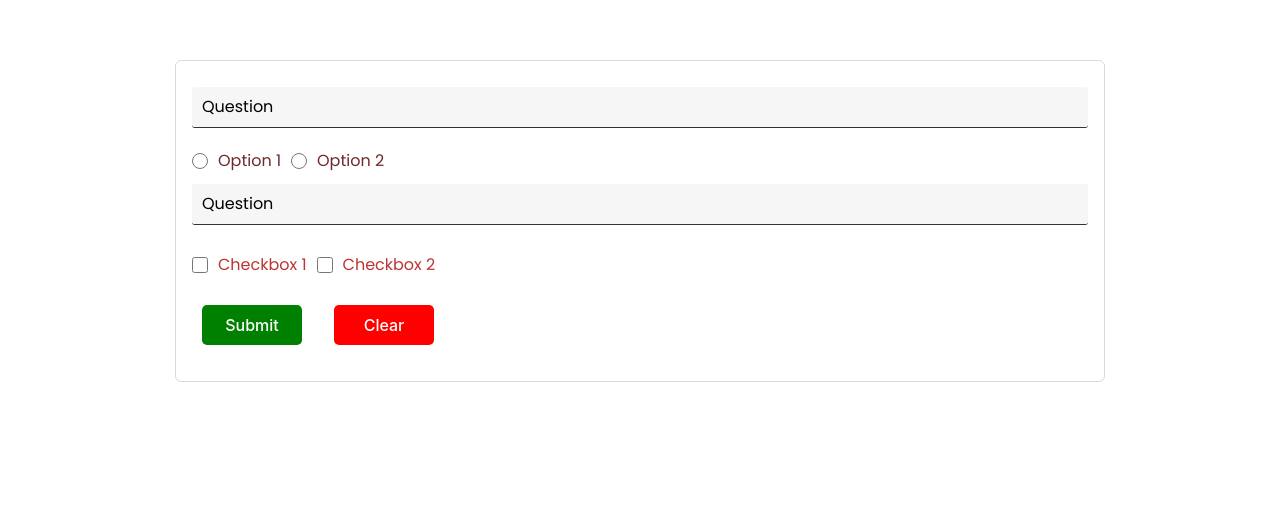
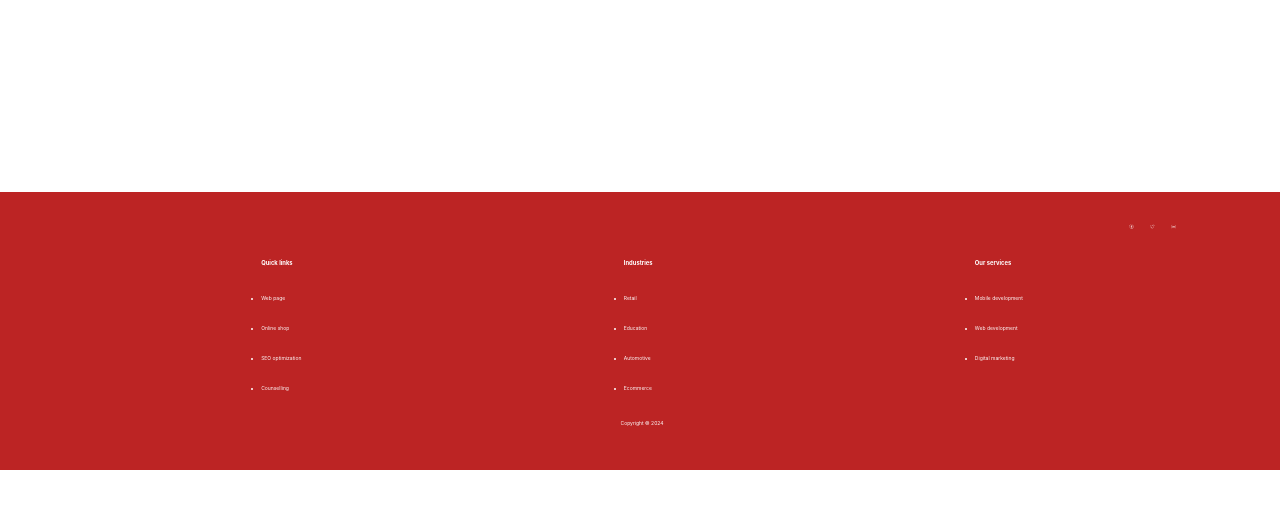
Before and after one commit to jshah3821/dynamic-form-for-project, a React (Vite) app: page / in a window 1280 px wide. Shown: the part 179-688 px from the top of the page. Built offline with nearby package versions, Linux system fonts and the light colour scheme.

Commit message:
footer preview code changes

```diff
--- a/src/App.jsx
+++ b/src/App.jsx
@@ -1,4 +1,5 @@
 import FormBuilder from "./components/Elements/FormBuilder";
+import PageBuilder from "./components/Elements/PageBuilder";
 import json from "./data.json";
 function App() {
   function removeQuotesFromKeys(obj) {
@@ -18,8 +19,8 @@ function App() {
   }
   return (
     <>
-      <FormBuilder jsonData={removeQuotesFromKeys(json)} />
-      {/* <PageBuilder jsonData={removeQuotesFromKeys(json)} /> */}
+      {/* <FormBuilder jsonData={removeQuotesFromKeys(json)} /> */}
+      <PageBuilder jsonData={removeQuotesFromKeys(json)} />
     </>
   );
 }
--- a/src/components/Elements/Footer/FooterElement.tsx
+++ b/src/components/Elements/Footer/FooterElement.tsx
@@ -10,6 +10,17 @@ const FooterElement = ({ footerDetails, socialDetails, style }) => {
       window.location.replace(url);
     }
   }
+
+  const footersItemTextStyle = {
+    color: style?.color,
+    fontSize: style?.fontSize,
+    fontStyle: style?.fontStyle,
+    fontFamily: style?.fontFamily,
+    fontWeight: style?.fontWeight,
+    textAlign: style?.textAlign,
+    textDecoration: style?.textDecoration,
+    textTransform: style?.textTransform,
+  };
   return (
     <footer
       className="footer flex justify-around left-align flex-column"
@@ -46,8 +57,9 @@ const FooterElement = ({ footerDetails, socialDetails, style }) => {
               {section?.links?.map((link, linkIndex) => (
                 <li
                   onClick={() => replaceRoute(link?.linkURL)}
-                  className="left-align font-13 pointer"
+                  className="pointer"
                   key={linkIndex}
+                  style={footersItemTextStyle}
                 >
                   {link?.linkName}
                 </li>
@@ -56,7 +68,9 @@ const FooterElement = ({ footerDetails, socialDetails, style }) => {
           </div>
         ))}
       </div>
-      <div className="center font-13">Copyright © 2024</div>
+      <div className="center" style={footersItemTextStyle}>
+        Copyright © 2024
+      </div>
     </footer>
   );
 };
--- a/src/data.json
+++ b/src/data.json
@@ -1,84 +1,27 @@
 [
   {
-        "selectionType": "surveyform",
-        "id": "wNoiFPwK2g6XTemvnRF9m",
-        "type": "surveyform",
-        "subType": "survey_radio",
-        "properties": {
-            "name": "survey_radio",
-            "question_style": {
-                "backgroundColor": "#f6f6f6",
-                "fontSize": "16px",
+    "selectionType": "page",
+    "type": "component",
+    "subType": "footer",
+    "title": "Footer",
+    "style": {
+      "backgroundColor": "#bc2424",
+      "color": "#FFFFFF",
+      "fontSize": "5px",
       "fontStyle": "",
       "fontFamily": "",
       "fontWeight": "",
       "textAlign": "",
       "textDecoration": "",
       "textTransform": "",
-                "color": "#000000",
-                "width": "",
-                "height": "",
-                "minWidth": "",
-                "minHeight": "",
-                "maxWidth": "",
-                "maxHeight": "",
-                "objectFit": "",
-                "overflow": "",
-                "marginTop": "",
-                "marginLeft": "",
-                "marginRight": "",
-                "marginBottom": "",
-                "paddingTop": "",
-                "paddingLeft": "",
-                "paddingRight": "",
-                "paddingBottom": "",
-                "isBorder": "",
-                "borderWidth": "1px",
-                "borderStyle": "solid",
-                "borderColor": "#dddddd",
-                "borderTopWidth": "1px",
-                "borderTopStyle": "solid",
-                "borderTopColor": "#dddddd",
-                "borderRightWidth": "1px",
-                "borderRightStyle": "solid",
-                "borderRightColor": "#dddddd",
-                "borderBottomWidth": "1px",
-                "borderBottomStyle": "solid",
-                "borderBottomColor": "#dddddd",
-                "borderLeftWidth": "1px",
-                "borderLeftStyle": "solid",
-                "borderLeftColor": "#dddddd",
-                "borderRadius": "0px",
-                "borderTopLeftRadius": "0px",
-                "borderTopRightRadius": "0px",
-                "borderBottomLeftRadius": "0px",
-                "borderBottomRightRadius": "0px"
-            },
-            "answer_style": {
-                "backgroundColor": "#ffffff",
-                "fontSize": "14px",
-                "fontStyle": "",
-                "fontFamily": "",
-                "fontWeight": "",
-                "textAlign": "",
-                "textDecoration": "",
-                "textTransform": "",
-                "color": "#702929",
       "height": "",
       "width": "",
+      "ratio": "",
       "minWidth": "",
       "minHeight": "",
       "maxWidth": "",
       "maxHeight": "",
       "overflow": "",
-                "marginTop": "",
-                "marginLeft": "",
-                "marginRight": "",
-                "marginBottom": "",
-                "paddingTop": "",
-                "paddingLeft": "",
-                "paddingRight": "",
-                "paddingBottom": "",
       "isBorder": "",
       "borderWidth": "",
       "borderStyle": "",
@@ -95,142 +38,67 @@
       "borderLeftWidth": "",
       "borderLeftStyle": "",
       "borderLeftColor": "",
-                "borderRadius": "0px",
-                "borderTopLeftRadius": "0px",
-                "borderTopRightRadius": "0px",
-                "borderBottomLeftRadius": "0px",
-                "borderBottomRightRadius": "0px"
+      "borderRadius": "",
+      "borderTopLeftRadius": "",
+      "borderTopRightRadius": "",
+      "borderBottomLeftRadius": "",
+      "borderBottomRightRadius": "",
+      "marginTop": "220px",
+      "paddingTop": "20px",
+      "paddingLeft": "100px"
     },
-            "optionDetails": [
+    "footer": {
+      "footerDetails": [
         {
-                    "label": "Option 1",
-                    "value": "Option 1"
+          "title": "Quick links",
+          "links": [
+            { "linkName": "Web page", "linkURL": "/web_page" },
+            { "linkName": "Online shop", "linkURL": "/online_shop" },
+            { "linkName": "SEO optimization", "linkURL": "/seo_optimization" },
+            { "linkName": "Counselling", "linkURL": "/counselling" }
+          ]
         },
         {
-                    "label": "Option 2",
-                    "value": "Option 2"
+          "title": "Industries",
+          "links": [
+            { "linkName": "Retail", "linkURL": "/retail" },
+            { "linkName": "Education", "linkURL": "/education" },
+            { "linkName": "Automotive", "linkURL": "/automotive" },
+            { "linkName": "Ecommerce", "linkURL": "/ecommerce" }
+          ]
+        },
+        {
+          "title": "Our services",
+          "links": [
+            {
+              "linkName": "Mobile development",
+              "linkURL": "/mobile_development"
+            },
+            { "linkName": "Web development", "linkURL": "/web_development" },
+            { "linkName": "Digital marketing", "linkURL": "/digital_marketing" }
+          ]
+        }
+      ],
+      "socialDetails": [
+        {
+          "name": "facebook",
+          "icon": "CiFacebook",
+          "url": "https://www.facebook.com/Brainvire"
+        },
+        {
+          "name": "twitter",
+          "icon": "CiTwitter",
+          "url": "https://www.linkedin.com/company/brainvire-infotech-inc"
+        },
+        {
+          "name": "linkedin",
+          "icon": "CiLinkedin",
+          "url": "https://twitter.com"
         }
       ]
     },
-        "formId": null,
-        "surveyFormId": null,
-        "isSelectedField": false
-    },
-    {
-        "selectionType": "surveyform",
-        "id": "kPUKwThPw1U38yz7lSu1N",
-        "type": "surveyform",
-        "subType": "survey_checkbox",
-        "properties": {
-            "name": "survey_checkbox",
-            "question_style": {
-                "backgroundColor": "#f6f6f6",
-                "fontSize": "16px",
-                "fontStyle": "",
-                "fontFamily": "",
-                "fontWeight": "",
-                "textAlign": "",
-                "textDecoration": "",
-                "textTransform": "",
-                "color": "#000000",
-                "width": "",
-                "height": "",
-                "minWidth": "",
-                "minHeight": "",
-                "maxWidth": "",
-                "maxHeight": "",
-                "objectFit": "",
-                "overflow": "",
-                "marginTop": "",
-                "marginLeft": "",
-                "marginRight": "",
-                "marginBottom": "",
-                "paddingTop": "",
-                "paddingLeft": "",
-                "paddingRight": "",
-                "paddingBottom": "",
-                "isBorder": "",
-                "borderWidth": "1px",
-                "borderStyle": "solid",
-                "borderColor": "#dddddd",
-                "borderTopWidth": "1px",
-                "borderTopStyle": "solid",
-                "borderTopColor": "#dddddd",
-                "borderRightWidth": "1px",
-                "borderRightStyle": "solid",
-                "borderRightColor": "#dddddd",
-                "borderBottomWidth": "1px",
-                "borderBottomStyle": "solid",
-                "borderBottomColor": "#dddddd",
-                "borderLeftWidth": "1px",
-                "borderLeftStyle": "solid",
-                "borderLeftColor": "#dddddd",
-                "borderRadius": "0px",
-                "borderTopLeftRadius": "0px",
-                "borderTopRightRadius": "0px",
-                "borderBottomLeftRadius": "0px",
-                "borderBottomRightRadius": "0px"
-            },
-            "answer_style": {
-                "backgroundColor": "#ffffff",
-                "fontSize": "14px",
-                "fontStyle": "",
-                "fontFamily": "",
-                "fontWeight": "",
-                "textAlign": "",
-                "textDecoration": "",
-                "textTransform": "",
-                "color": "#bc3434",
-                "height": "",
-                "width": "",
-                "minWidth": "",
-                "minHeight": "",
-                "maxWidth": "",
-                "maxHeight": "",
-                "overflow": "",
-                "marginTop": "",
-                "marginLeft": "",
-                "marginRight": "",
-                "marginBottom": "",
-                "paddingTop": "",
-                "paddingLeft": "",
-                "paddingRight": "",
-                "paddingBottom": "",
-                "isBorder": "",
-                "borderWidth": "",
-                "borderStyle": "",
-                "borderColor": "",
-                "borderTopWidth": "",
-                "borderTopStyle": "",
-                "borderTopColor": "",
-                "borderRightWidth": "",
-                "borderRightStyle": "",
-                "borderRightColor": "",
-                "borderBottomWidth": "",
-                "borderBottomStyle": "",
-                "borderBottomColor": "",
-                "borderLeftWidth": "",
-                "borderLeftStyle": "",
-                "borderLeftColor": "",
-                "borderRadius": "0px",
-                "borderTopLeftRadius": "0px",
-                "borderTopRightRadius": "0px",
-                "borderBottomLeftRadius": "0px",
-                "borderBottomRightRadius": "0px"
-            },
-            "optionDetails": [
-                {
-                    "label": "Checkbox 1",
-                    "value": "checkbox1"
-                },
-                {
-                    "label": "Checkbox 2",
-                    "value": "checkbox2"
-                }
-            ]
-        },
-        "formId": null,
-        "surveyFormId": null,
+    "id": 1,
+    "isFromModal": true,
     "isSelectedField": true
   }
 ]
```
Lines whose indentation alone changed are shown as unchanged.
